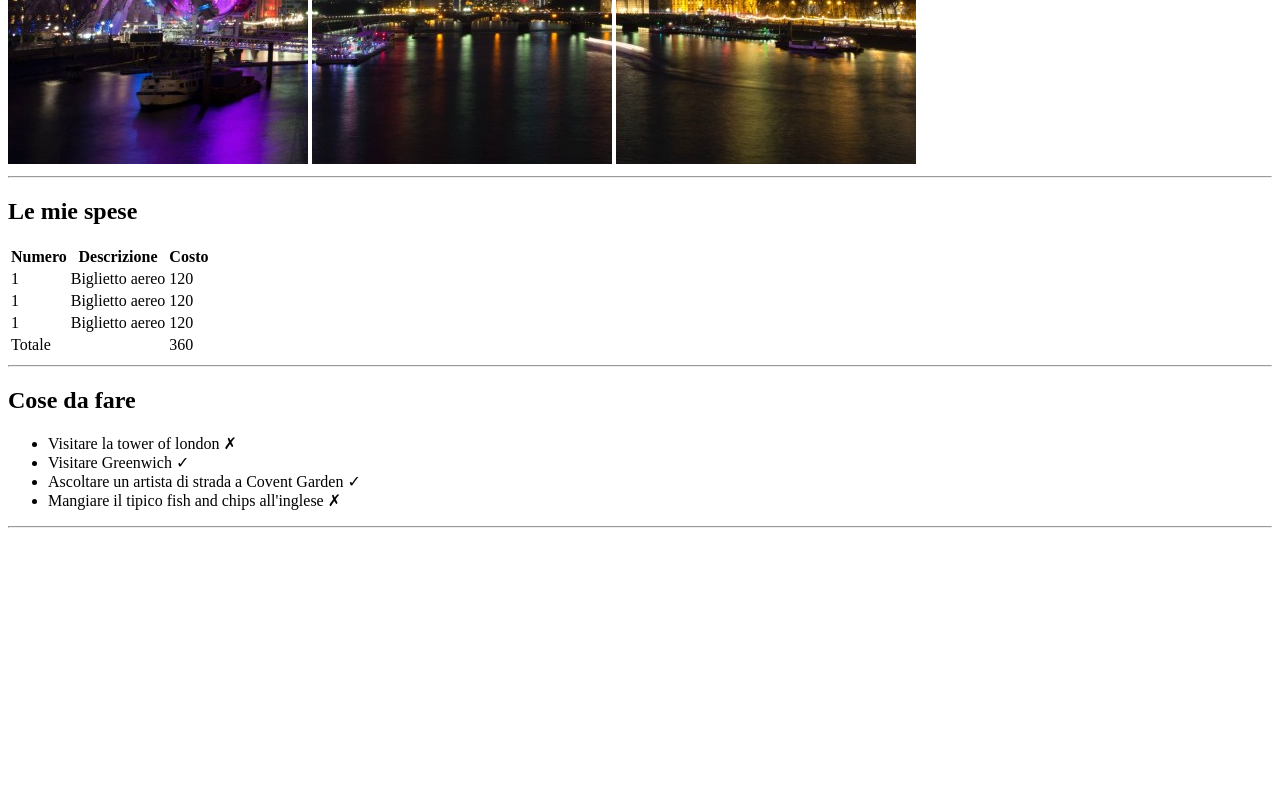
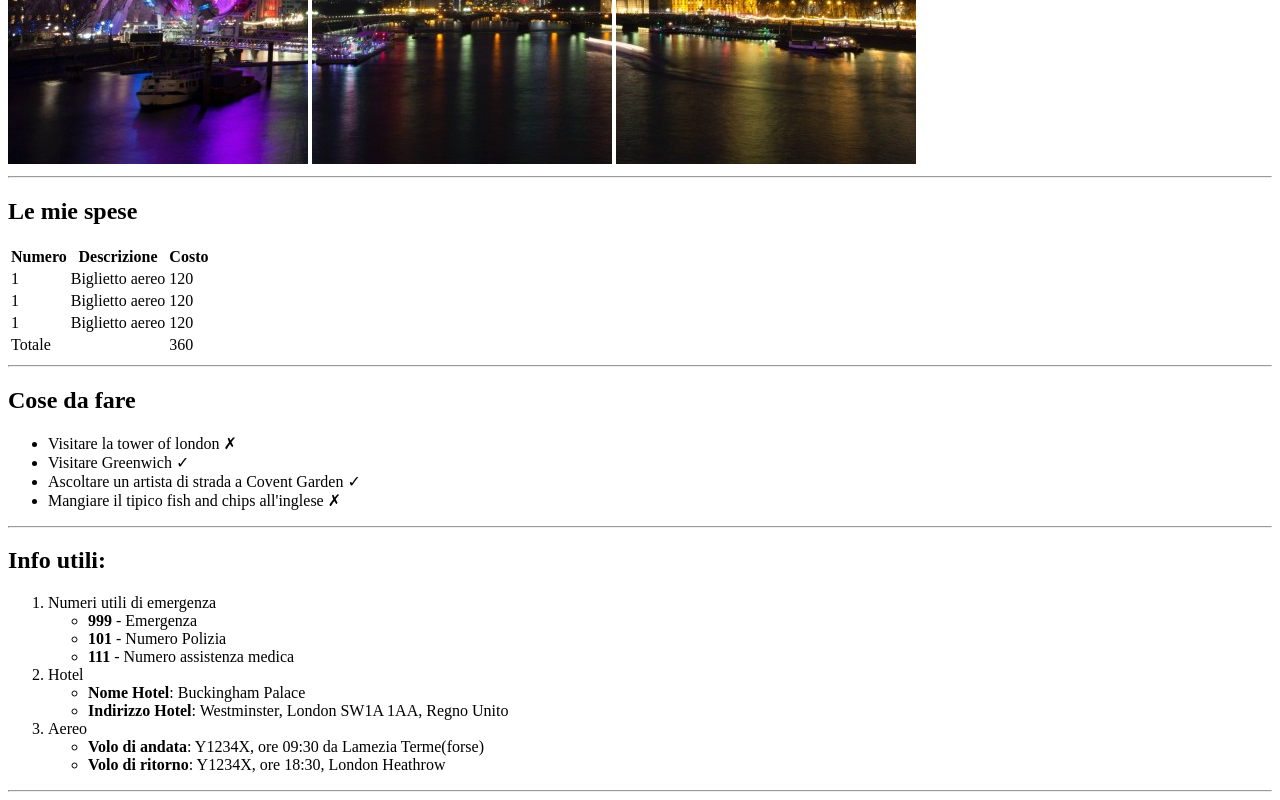
Before and after one commit to FrancescoGentileDev/html-london-trip, a plain HTML site: page index.html in a window 1280 px wide. Shown: the part 516-1316 px from the top of the page. Before the commit the page ends 1052 px from the top, so only its background shows below. Drawn offline with Linux system fonts and the light colour scheme.

Commit message:
inserite info utili

```diff
--- a/index.html
+++ b/index.html
@@ -15,8 +15,6 @@
       <hr />
     </header>
     <main>
-
-
       <!--#region Le mie spese-->
       <section>
         <h2>Le mie spese</h2>
@@ -60,16 +58,46 @@
       <section>
         <h2>Cose da fare</h2>
         <ul>
-            <li>Visitare la tower of london &cross;</li>
-            <li>Visitare Greenwich &check;</li>
-            <li>Ascoltare un artista di strada a Covent Garden &check;</li>
-            <li>Mangiare il tipico fish and chips all'inglese &cross;</li>
+          <li>Visitare la tower of london &cross;</li>
+          <li>Visitare Greenwich &check;</li>
+          <li>Ascoltare un artista di strada a Covent Garden &check;</li>
+          <li>Mangiare il tipico fish and chips all'inglese &cross;</li>
         </ul>
-        <hr>
+        <hr />
       </section>
       <!-- #endregion Cose da fare-->
 
+      <!--#region Info utili-->
+      <section>
+        <h2>Info utili:</h2>
+        <ol>
+          <li>
+            Numeri utili di emergenza
+            <ul>
+              <li><strong>999</strong> - Emergenza</li>
+              <li><strong>101</strong> - Numero Polizia</li>
+              <li><strong>111</strong> - Numero assistenza medica</li>
+            </ul>
+          </li>
 
+          <li>
+            Hotel
+            <ul>
+              <li><strong>Nome Hotel</strong>: Buckingham Palace</li>
+              <li><strong>Indirizzo Hotel</strong>: Westminster, London SW1A 1AA, Regno Unito</li>
+            </ul>
+          </li>
+          <li>
+            Aereo
+            <ul>
+              <li><strong>Volo di andata</strong>: Y1234X, ore 09:30 da Lamezia Terme(forse)</li>
+              <li><strong>Volo di ritorno</strong>: Y1234X, ore 18:30, London Heathrow</li>
+            </ul>
+          </li>
+        </ol>
+        <hr>
+      </section>
+      <!--#endregion Info utili-->
     </main>
   </body>
 </html>
```
